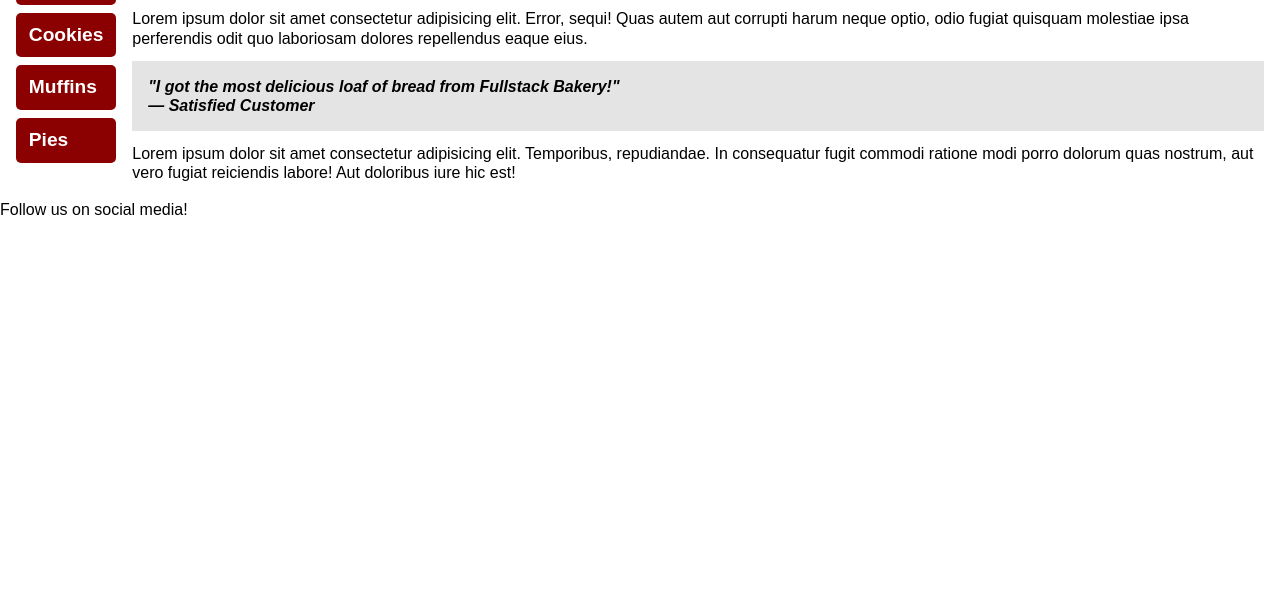
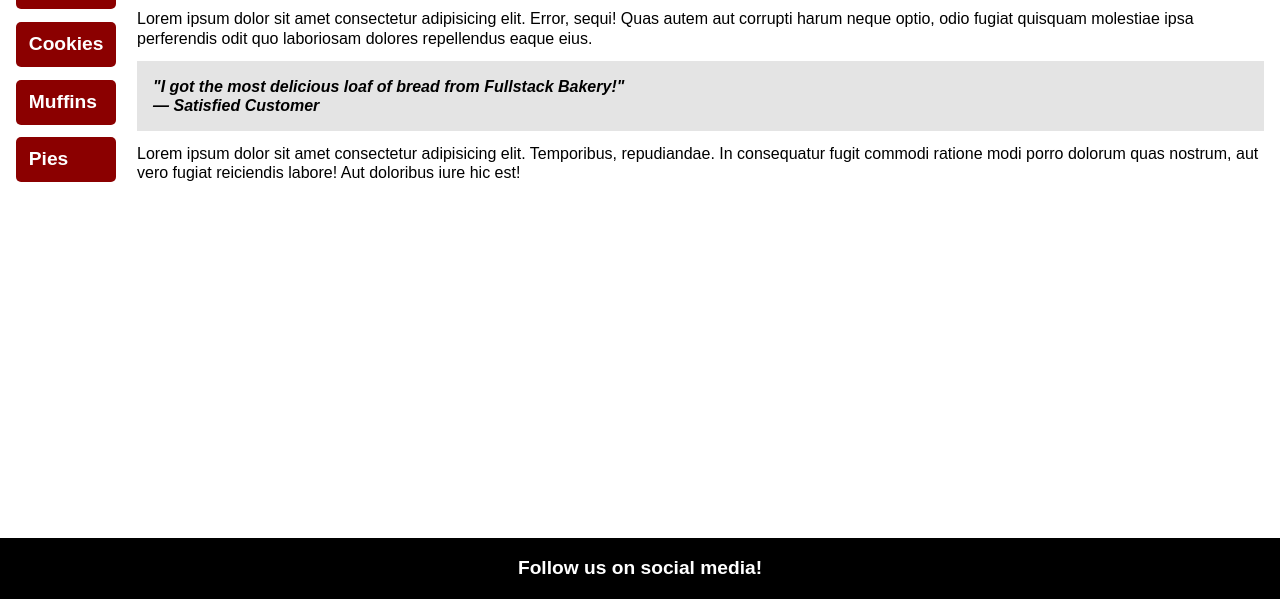
Before and after one commit to ashashlin/Unit1.FullstackBakery, a plain HTML site: page index.html in a window 1280 px wide. Shown: the part 201-800 px from the top of the page. Drawn offline with Linux system fonts and the light colour scheme.

Commit message:
style the footer, make main fill up the vertical remaining space in body

```diff
--- a/index.css
+++ b/index.css
@@ -67,6 +67,9 @@ h6 {
 /* ======================= */
 
 body {
+  display: flex;
+  flex-direction: column;
+  min-height: 100vh;
   font-family: Arial, Helvetica, sans-serif;
 }
 
@@ -101,14 +104,15 @@ nav a {
 }
 
 main {
+  flex: 1;
   display: flex;
-  gap: 1rem;
+  gap: 1.3rem;
 }
 
 aside ul {
   display: flex;
   flex-direction: column;
-  gap: 0.5rem;
+  gap: 0.8rem;
   list-style: none;
 }
 
@@ -138,3 +142,12 @@ h1 {
   font-weight: 600;
   background-color: rgb(228, 228, 228);
 }
+
+footer {
+  padding: 1rem 0;
+  text-align: center;
+  font-weight: 600;
+  font-size: 1.2rem;
+  background-color: black;
+  color: white;
+}
```
